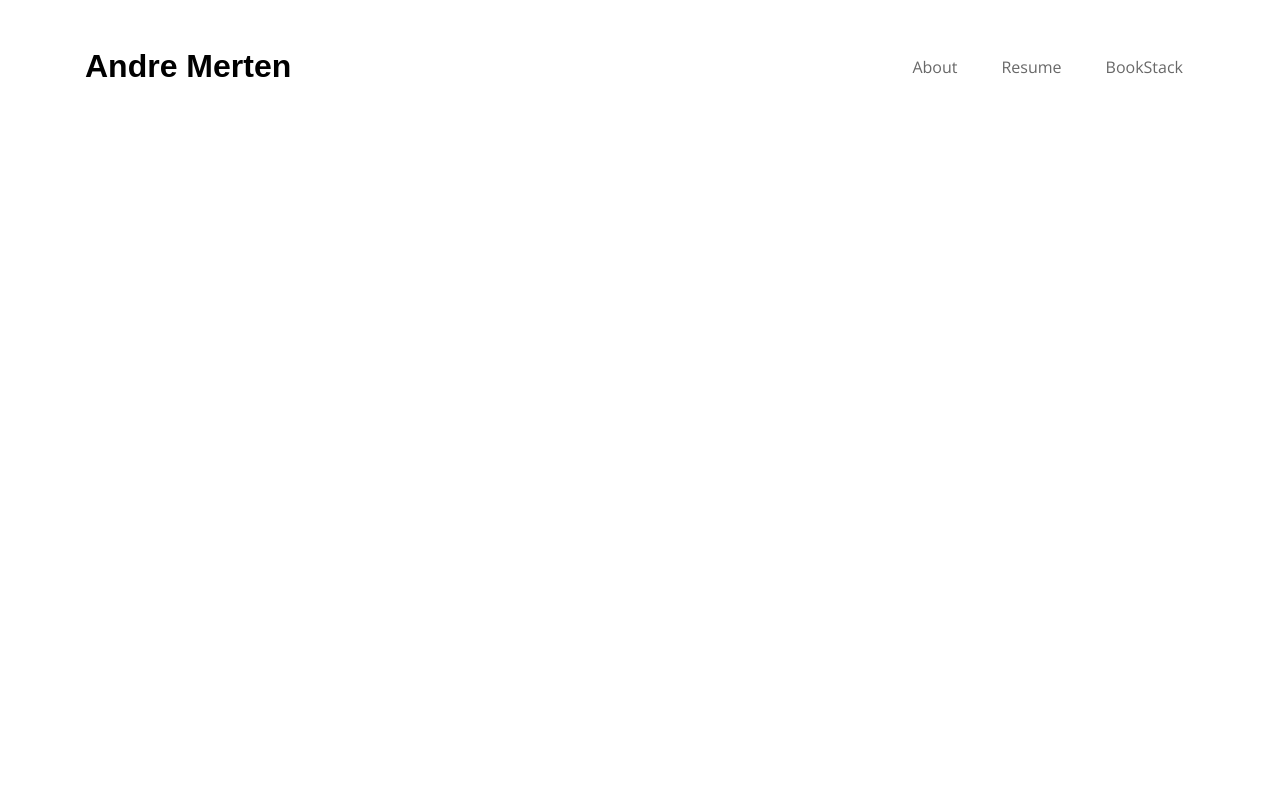
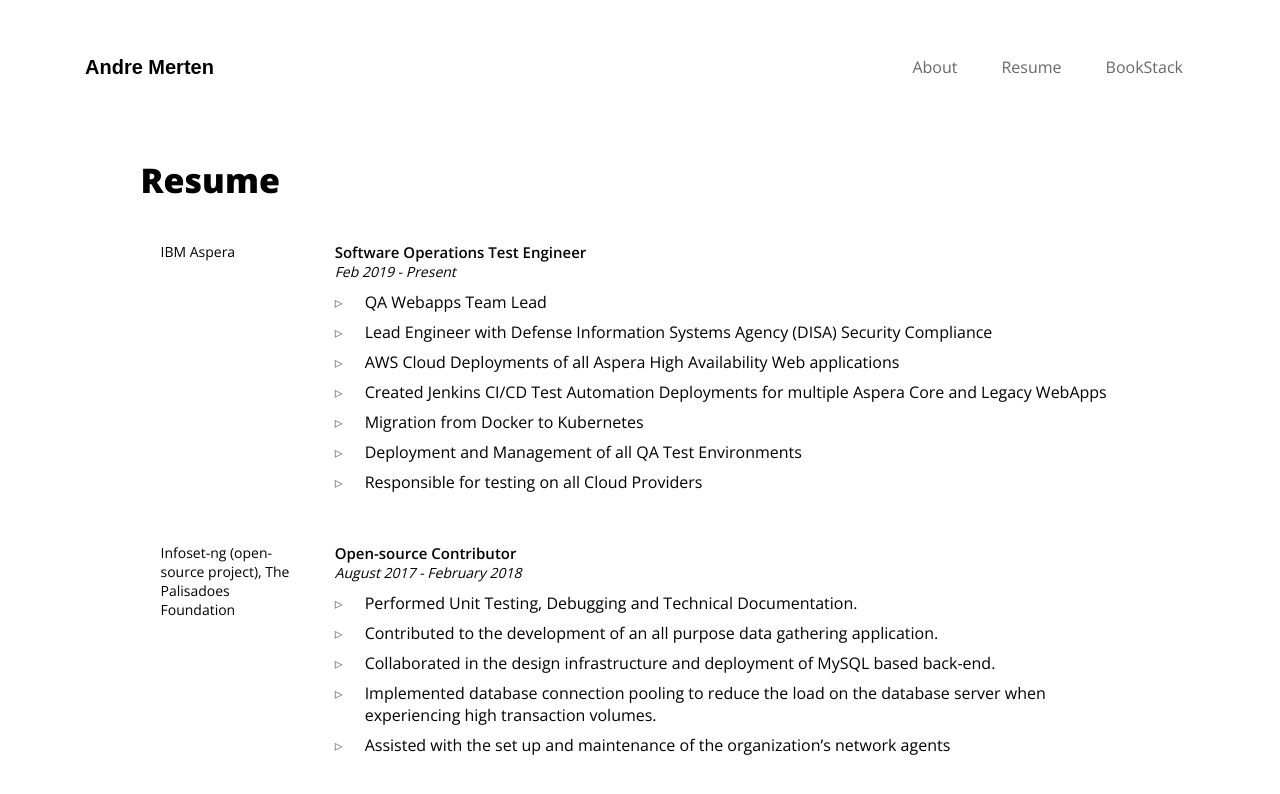
Before and after one commit to dremerten/pub-site, a React (Create React App) app: page /resume in a window 1280 px wide. Shown: the top 794 px of the page. Built offline with nearby package versions, Linux system fonts and the light colour scheme.

Commit message:
Add to resume page, componentize JobSection

```diff
--- a/public/index.html
+++ b/public/index.html
@@ -4,7 +4,7 @@
     <meta charset="utf-8">
     <meta name="viewport" content="width=device-width, initial-scale=1, shrink-to-fit=no">
     <meta name="theme-color" content="#000000">
-    <link href="https://fonts.googleapis.com/css?family=Open+Sans:400,600,300" rel="stylesheet" type="text/css">
+    <link href="https://fonts.googleapis.com/css?family=Open+Sans:300,400,600,800" rel="stylesheet" type="text/css">
 
     <!--
       manifest.json provides metadata used when your web app is added to the
--- a/src/App.js
+++ b/src/App.js
@@ -25,7 +25,7 @@
       <Router basename={process.env.PUBLIC_URL}>
         <div>
           <NavigationBar />
-          <main className="App">
+          <main>
             <Switch>
               <Route exact path= "/" render={() => (
                 <Redirect to="/about"/>
@@ -36,9 +36,9 @@
                 ))
               }
             </Switch>
-        </main>
+          </main>
         </div>
-    </Router>
+      </Router>
     </ThemeProvider>
   );
 }
--- a/src/pages/About.js
+++ b/src/pages/About.js
@@ -1,8 +1,30 @@
 import React from 'react';
+import Title from "../ui-components/Title";
+import PageWrapper from "../ui-components/PageWrapper";
 
 const About = () => {
   return (
-    <div></div>
+    <PageWrapper>
+      <Title title="About Me" />
+      <section>
+        I'm a DevOps and Linux Enthusiast, as well as an aspiring Data Scientist and Autodidact.
+        <br />
+        <br />
+
+        Originally from Colorado, I moved to San Francisco in 2006 to attend Culinary School. I worked as a Professional Chef for 11 years. After some introspection, I embarked on a career change into Linux Systems Administration, Back-End Software Development and Data Science.
+        <br />
+        <br />
+
+        I started learning Linux and Python for fun and it quickly became my primary focus. I always had  a passion for Technology. Prior to joining IBM, I spent the two years using multiple resources to learn object-oriented programming using languages like Python, while focusing on the Pandas and Numpy libraries. I use Linux as my primary OS and JavaScript for web development. I spend countless hours studying Computer Science, Data Structures, Algorithms, and Linear Algebra.
+        <br />
+        <br />
+
+        I'm always eager to learn something new by keeping up with what's new. I'm constantly researching and using new library modules or new tools. Throughout my learning journey and career, I've greatly improved my problem solving and communication skills. I'm able to work independently and take initiative, as well as work collaboratively and contribute to an agile team environment. I use analytical problem-solving skill to determine work flow and priorities.
+        <br />
+        <br />
+        I believe a senior position would be a perfect vehicle for me to reach my next level of expertise.
+      </section>
+    </PageWrapper>
   );
 };
 
--- a/src/pages/Resume.js
+++ b/src/pages/Resume.js
@@ -1,8 +1,42 @@
 import React from 'react';
+import PageWrapper from "../ui-components/PageWrapper";
+import Title from "../ui-components/Title";
+import JobSection from "../ui-components/JobSection";
 
 const Resume = () => {
+
+
   return (
-    <div></div>
+    <PageWrapper>
+      <Title title="Resume" />
+      <JobSection
+        company="IBM Aspera"
+        role="Software Operations Test Engineer"
+        dateRange="Feb 2019 - Present"
+        experienceList={[
+          "QA Webapps Team Lead",
+          "Lead Engineer with Defense Information Systems Agency (DISA) Security Compliance",
+          "AWS Cloud Deployments of all Aspera High Availability Web applications",
+          "Created Jenkins CI/CD Test Automation Deployments for multiple Aspera Core and Legacy WebApps",
+          "Migration from Docker to Kubernetes",
+          "Deployment and Management of all QA Test Environments",
+          "Responsible for testing on all Cloud Providers"
+        ]}
+      />
+
+      <JobSection
+        company="Infoset-ng (open-source project), The Palisadoes Foundation"
+        role={"Open-source Contributor"}
+        dateRange="August 2017 - February 2018"
+        experienceList={[
+          "Performed Unit Testing, Debugging and Technical Documentation.",
+            "Contributed to the development of an all purpose data gathering application.",
+            "Collaborated in the design infrastructure and deployment of MySQL based back-end.",
+            "Implemented database connection pooling to reduce the load on the database server when experiencing high transaction volumes.",
+            "Assisted with the set up and maintenance of the organization’s network agents"
+          ]}
+      />
+    </PageWrapper>
   );
 };
 
--- a/src/themes/Global.js
+++ b/src/themes/Global.js
@@ -5,6 +5,11 @@
   *::before,
   *::after {
     box-sizing: border-box;
+  }
+
+  body,
+  main {
+    height: 100vh;
   }
 
   body {
--- a/src/themes/themes.js
+++ b/src/themes/themes.js
@@ -9,7 +9,9 @@
   //
   // Text
   //
-  textPrimaryColor: dark[10]
+  textPrimaryColor: dark[10],
+  // Job Section
+  jobSectionBorder: gray[10]
 };
 
 export const darkTheme = {};
--- /dev/null
+++ b/src/ui-components/JobSection.js
@@ -0,0 +1,78 @@
+import React from "react";
+import styled from "styled-components";
+
+const JobSection = ({
+  company,
+  role,
+  dateRange,
+  experienceList=[]
+}) => {
+  const JobSection = styled("div")`
+    padding: 16px 0;
+    display: flex;
+    margin-bottom: 10px;
+  `;
+
+  const LeftTitle = styled("div")`
+    padding: 0 20px;
+    flex-wrap: wrap;
+    flex: 1;
+    font-size: 14px;
+  `;
+
+  const Details = styled("div")`
+    padding-left: 20px;
+    flex: 6;
+
+    h3 {
+      font-size: 15px;
+      font-weight: 600;
+      margin: 0;
+    }
+
+    .subtitle {
+      font-style: italic;
+      font-weight: 400;
+      font-size: 14px;
+      margin-bottom: 10px;
+    }
+  `;
+
+  const ExperienceList = styled("ul")`
+    position: relative;
+  `;
+
+  const ExperienceListItem = styled("li")`
+    padding-left: 30px;
+    margin-bottom: 8px;
+
+    &::before {
+      content: "▹";
+      position: absolute;
+      left: 0px;
+      color: gray;
+    }
+  `;
+
+  return (
+    <JobSection>
+      <LeftTitle>
+        <span>{ company }</span>
+      </LeftTitle>
+      <Details>
+        <h3>{ role }</h3>
+        <div className="subtitle">{ dateRange }</div>
+
+        <ExperienceList>
+          {
+            experienceList.map((item, index) => (
+              <ExperienceListItem key={index}>{ item }</ExperienceListItem>
+            ))
+          }
+        </ExperienceList>
+      </Details>
+    </JobSection>
+  );
+}
+
+export default JobSection;
--- a/src/ui-components/NavigationBar.js
+++ b/src/ui-components/NavigationBar.js
@@ -1,6 +1,7 @@
 import React from "react";
 import {NavLink} from "react-router-dom";
 import styled from "styled-components";
+import PageContainer from "./PageContainer";
 
 const NavigationBar = () => {
   const Header = styled("header")`
@@ -13,34 +14,13 @@
     padding: 0.5rem 1rem;
   `;
 
-  const Container = styled("div")`
-    display: flex;
-    flex-flow: row;
-    margin-left: auto;
-    margin-right: auto;
-    padding: 0 15px;
-    width: 100%;
-
-    @media (min-width: 640px) {
-      max-width: 600px;
-    }
-
-    @media (min-width: 1000px) {
-      flex-direction: row;
-      flex-basis: auto;
-      max-width: 970px;
-    }
-
-    @media (min-width: 1200px) {
-      max-width: 1140px;
-    }
-  `;
-
-  const LogoText = styled("span")`
+  const LogoText = styled(NavLink)`
     font-family: Blorado, sans-serif;
     font-weight: 600;
-    font-size: 2rem;
+    font-size: 1.25rem;
     padding-right: 2.5rem;
+    align-items: center;
+    display: flex;
   `;
 
   const HeaderLinks = styled("div")`
@@ -84,14 +64,14 @@
   return (
     <Header>
       <NavBox>
-        <Container>
-          <LogoText>Andre Merten</LogoText>
+        <PageContainer>
+          <LogoText to="/">Andre Merten</LogoText>
           <HeaderLinks>
             <Link to="/about">About</Link>
             <Link to="/resume">Resume</Link>
             <Link to="/bookstack">BookStack</Link>
           </HeaderLinks>
-        </Container>
+        </PageContainer>
       </NavBox>
     </Header>
   );
--- /dev/null
+++ b/src/ui-components/PageContainer.js
@@ -0,0 +1,40 @@
+import React from "react";
+import styled from "styled-components";
+
+const PageContainer = ({fullHeight=false, children}) => {
+  const Container = styled("div")`
+    display: flex;
+    flex-flow: row;
+    margin-left: auto;
+    margin-right: auto;
+    padding: 0 15px;
+    width: 100%;
+
+    ${() =>
+      fullHeight &&
+      `
+        height: 100%;
+      `
+    };
+
+    @media (min-width: 640px) {
+      max-width: 600px;
+    }
+
+    @media (min-width: 1000px) {
+      flex-direction: row;
+      flex-basis: auto;
+      max-width: 970px;
+    }
+
+    @media (min-width: 1200px) {
+      max-width: 1140px;
+    }
+  `;
+
+  return (
+    <Container>{ children }</Container>
+  );
+};
+
+export default PageContainer;
--- /dev/null
+++ b/src/ui-components/PageWrapper.js
@@ -0,0 +1,21 @@
+import React from "react";
+import styled from "styled-components";
+import PageContainer from "./PageContainer";
+
+const PageWrapper = ({children}) => {
+  const Page = styled("div")`
+    width: 90%;
+    margin-left: auto;
+    margin-right: auto;
+  `;
+
+  return (
+    <PageContainer fullHeight={true}>
+      <Page>
+        { children }
+      </Page>
+    </PageContainer>
+  );
+};
+
+export default PageWrapper;
--- /dev/null
+++ b/src/ui-components/Title.js
@@ -0,0 +1,15 @@
+import React from "react";
+import styled from "styled-components";
+
+const Title = ({title}) => {
+  const HeaderText = styled("h1")`
+    font-size: 2.125rem;
+    font-weight: 800;
+  `;
+
+  return (
+    <HeaderText>{ title }</HeaderText>
+  );
+};
+
+export default Title;
```
